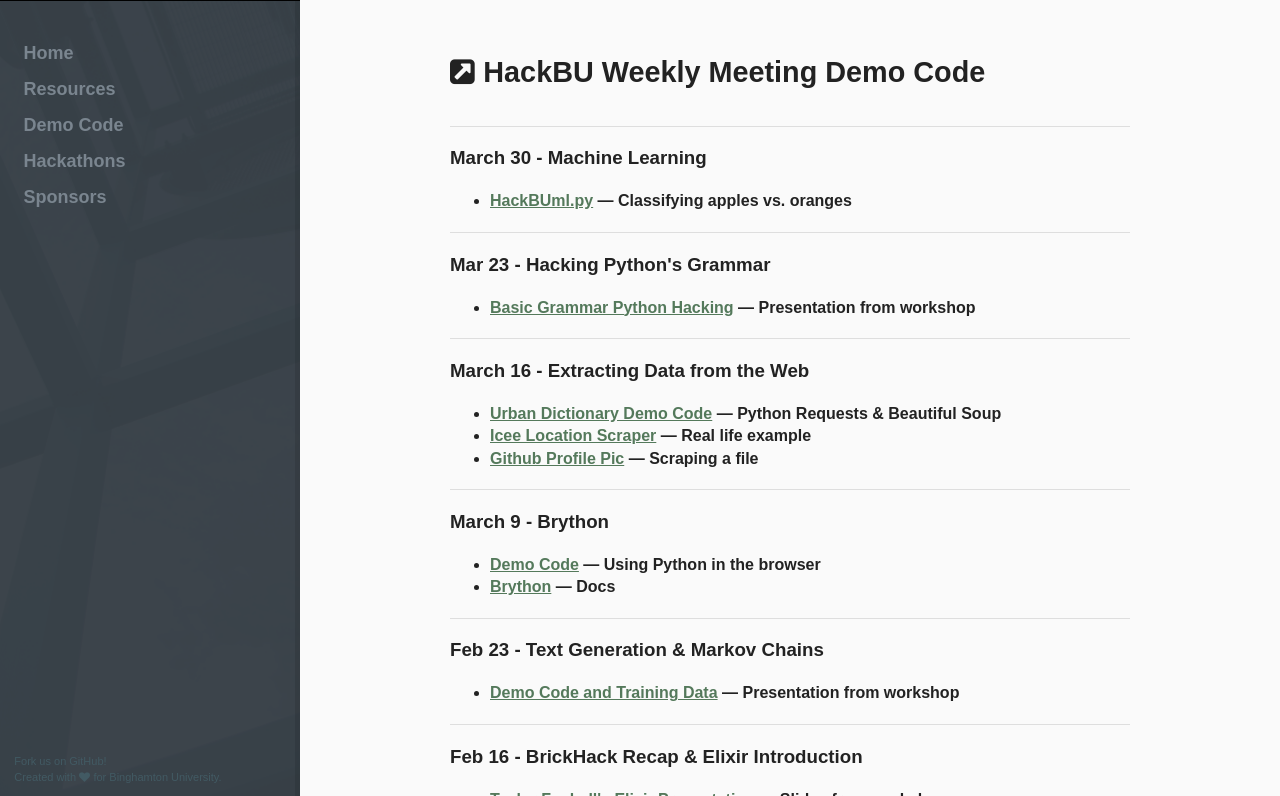
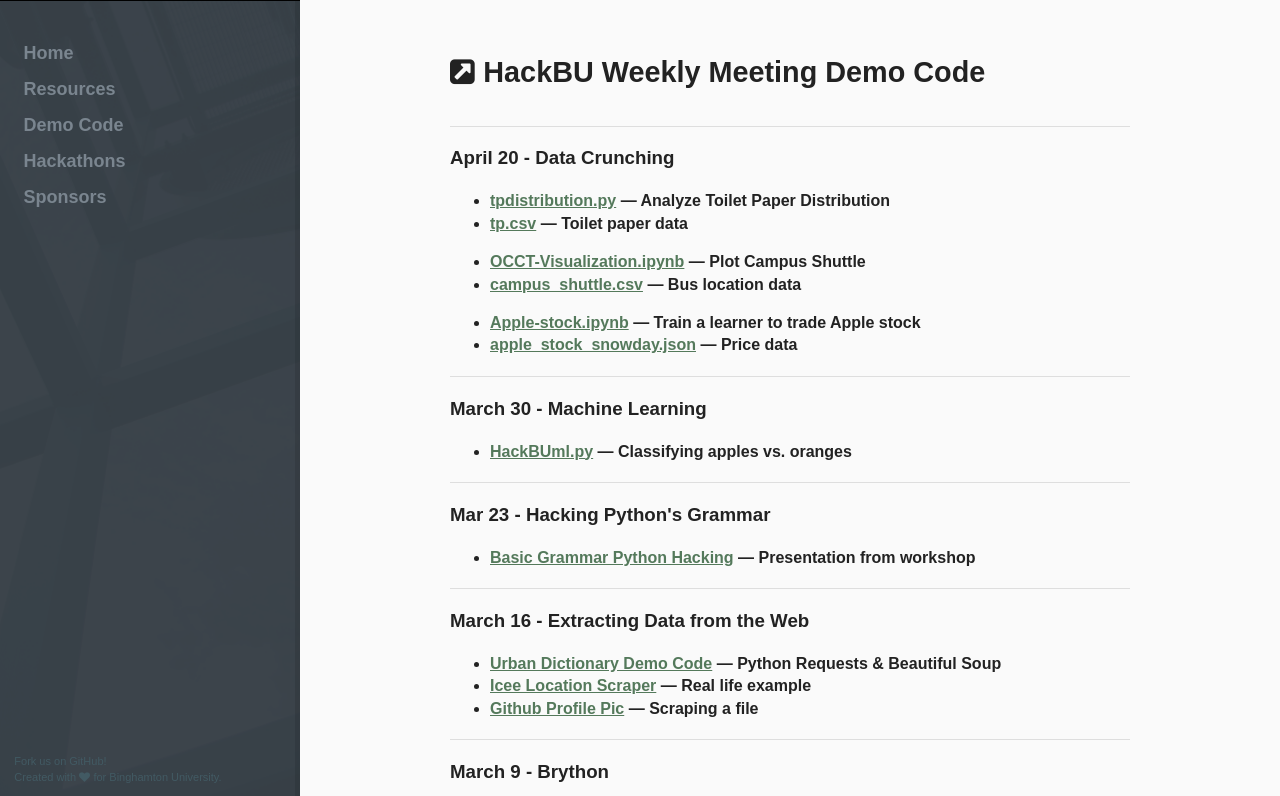
Before and after one commit to hackbinghamton/hackbinghamton.github.io, a Jekyll site: the page built from demo/index.html, in a window 1280 px wide and 900 px high, cut to the strip 104-900 px from the top of the window. Built offline with Jekyll 4.4.1, drawn with Linux system fonts in a browser that asks for light colours; nearby versions of some CDN libraries.

Commit message:
links for data crunching

```diff
--- a/demo/index.html
+++ b/demo/index.html
@@ -7,6 +7,35 @@
 <div class="article article-introduction">
     <h2><i class="fa fa-external-link-square"></i>HackBU Weekly Meeting Demo Code</h2>
 </div>
+
+<div class="article">
+    <h3>April 20 - Data Crunching</h3>
+    <ul>
+        <li>
+          <b><a href="datacrunching/tpdistribution.py">tpdistribution.py</a> &mdash; Analyze Toilet Paper Distribution</b><br />
+        </li>
+        <li>
+          <b><a href="datacrunching/tp.csv">tp.csv</a> &mdash; Toilet paper data</b><br />
+        </li>
+    </ul>
+    <ul>
+        <li>
+          <b><a href="datacrunching/OCCT-Visualization.ipynb">OCCT-Visualization.ipynb</a> &mdash; Plot Campus Shuttle</b><br />
+        </li>
+        <li>
+          <b><a href="datacrunching/campus_shuttle.csv">campus_shuttle.csv</a> &mdash; Bus location data</b><br />
+        </li>
+    </ul>
+    <ul>
+        <li>
+          <b><a href="datacrunching/Apple-stock.ipynb">Apple-stock.ipynb</a> &mdash; Train a learner to trade Apple stock</b><br />
+        </li>
+        <li>
+          <b><a href="datacrunching/apple_stock_snowday.json">apple_stock_snowday.json</a> &mdash; Price data</b><br />
+        </li>
+    </ul>
+</div>
+
 <div class="article">
     <h3>March 30 - Machine Learning</h3>
     <ul>
```
Also changed, not shown: 4 other files.
